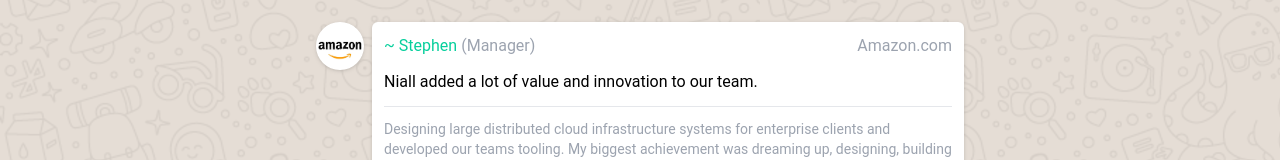
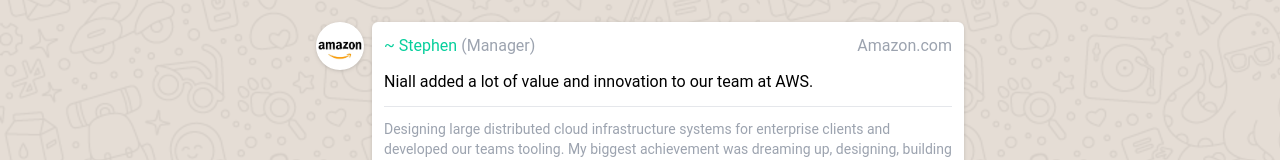
Before and after one commit to niallquirke/portfolio-v4, a Nuxt app: page / in a window 1280 px wide. Shown: the part 540-700 px from the top of the page. Built offline with nearby package versions, Linux system fonts and the light colour scheme.

Commit message:
copy update

```diff
--- a/data/index.ts
+++ b/data/index.ts
@@ -31,7 +31,7 @@ export const testimonials: Testimonial[] = [
     company: "Amazon.com",
     companyLink: "https://amazon.com",
     image: "/img/stephen.jpg",
-    comment: "Niall added a lot of value and innovation to our team.",
+    comment: "Niall added a lot of value and innovation to our team at AWS.",
     details:
       "Designing large distributed cloud infrastructure systems for enterprise clients and developed our teams tooling. My biggest achievement was dreaming up, designing, building and owning a tool that completely replaced our teams CLI client with a much faster, simpler and more secure browser client. This is now used daily by 500+ operation engineers in 8 sites globally.",
   },
```
